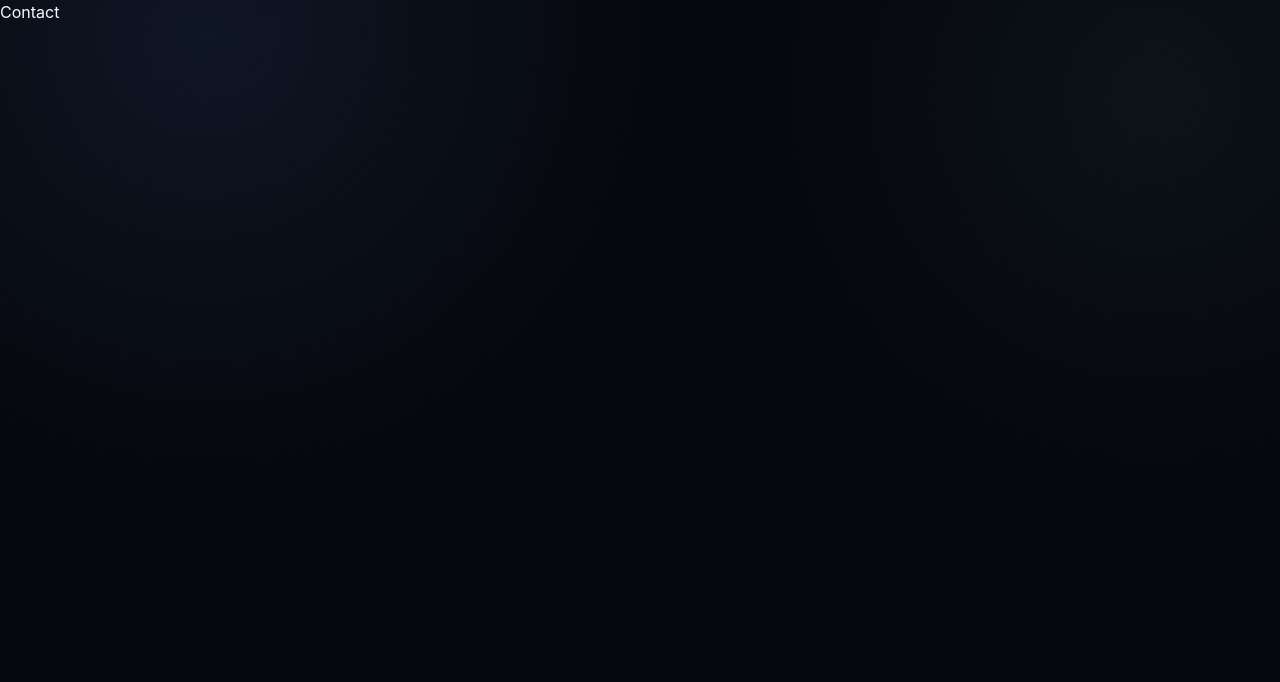
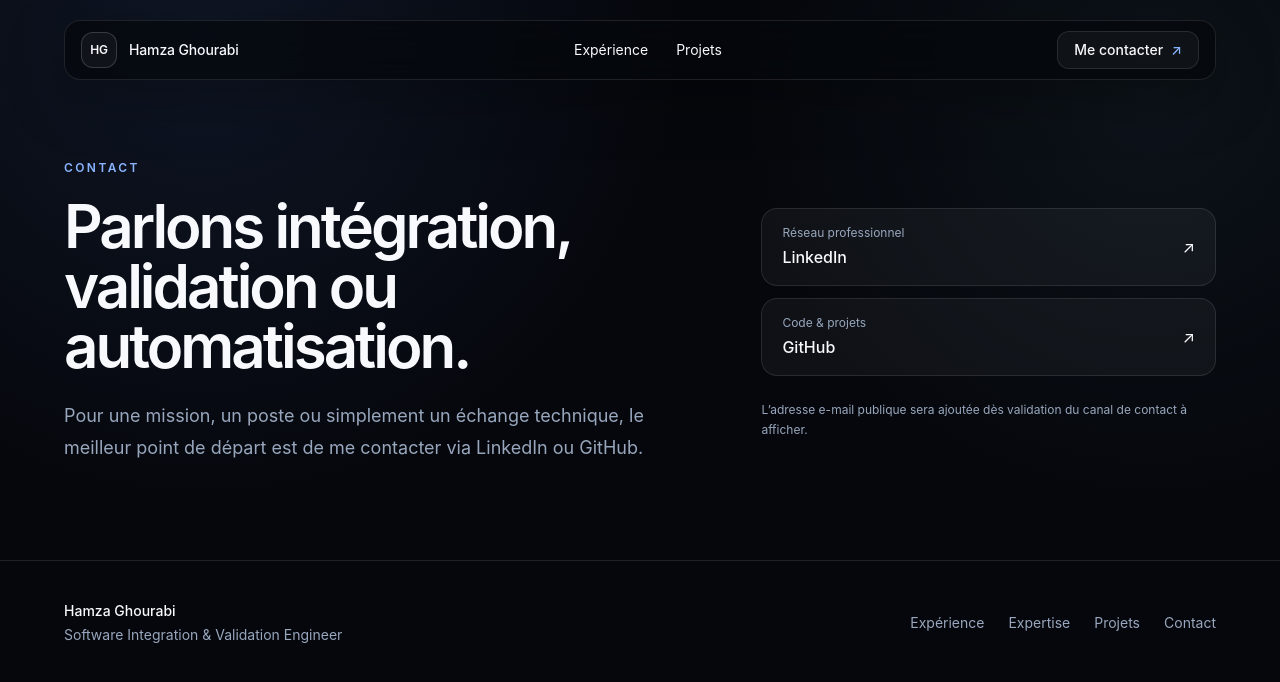
Before and after one commit to Robotham33/Portfolio-Hamza-Ghourabi, a Next.js app: page /contact in a window 1280 px wide. Shown: the top 682 px of the page. Built offline with nearby package versions, Linux system fonts and the light colour scheme.

Commit message:
feat(v3): build contact page

```diff
--- a/app/contact/page.tsx
+++ b/app/contact/page.tsx
@@ -1,7 +1,35 @@
+import { SiteFooter } from "@/components/layout/site-footer";
+import { SiteHeader } from "@/components/layout/site-header";
+
 export default function ContactPage() {
   return (
-    <main>
-      <h1>Contact</h1>
-    </main>
+    <>
+      <SiteHeader />
+      <main className="px-5 pb-24 pt-32 sm:px-6 lg:px-8 lg:pt-40">
+        <div className="mx-auto max-w-6xl">
+          <p className="text-xs font-semibold tracking-[0.2em] text-[var(--accent)] uppercase">Contact</p>
+          <div className="mt-5 grid gap-12 lg:grid-cols-[1fr_0.7fr]">
+            <div>
+              <h1 className="max-w-3xl text-4xl font-semibold tracking-[-0.05em] sm:text-5xl lg:text-6xl">
+                Parlons intégration, validation ou automatisation.
+              </h1>
+              <p className="mt-6 max-w-2xl text-lg leading-8 text-[var(--muted-foreground)]">
+                Pour une mission, un poste ou simplement un échange technique, le meilleur point de départ est de me contacter via LinkedIn ou GitHub.
+              </p>
+            </div>
+            <div className="space-y-3 lg:pt-3">
+              <a href="https://www.linkedin.com" target="_blank" rel="noreferrer" className="flex items-center justify-between rounded-2xl border border-[var(--border)] bg-[var(--surface)] px-5 py-4 transition hover:border-[var(--border-strong)]">
+                <span><span className="block text-xs text-[var(--muted-foreground)]">Réseau professionnel</span><span className="mt-1 block font-medium">LinkedIn</span></span><span aria-hidden="true">↗</span>
+              </a>
+              <a href="https://github.com/Robotham33" target="_blank" rel="noreferrer" className="flex items-center justify-between rounded-2xl border border-[var(--border)] bg-[var(--surface)] px-5 py-4 transition hover:border-[var(--border-strong)]">
+                <span><span className="block text-xs text-[var(--muted-foreground)]">Code & projets</span><span className="mt-1 block font-medium">GitHub</span></span><span aria-hidden="true">↗</span>
+              </a>
+              <p className="pt-3 text-xs leading-5 text-[var(--muted-foreground)]">L’adresse e-mail publique sera ajoutée dès validation du canal de contact à afficher.</p>
+            </div>
+          </div>
+        </div>
+      </main>
+      <SiteFooter />
+    </>
   );
 }
```
